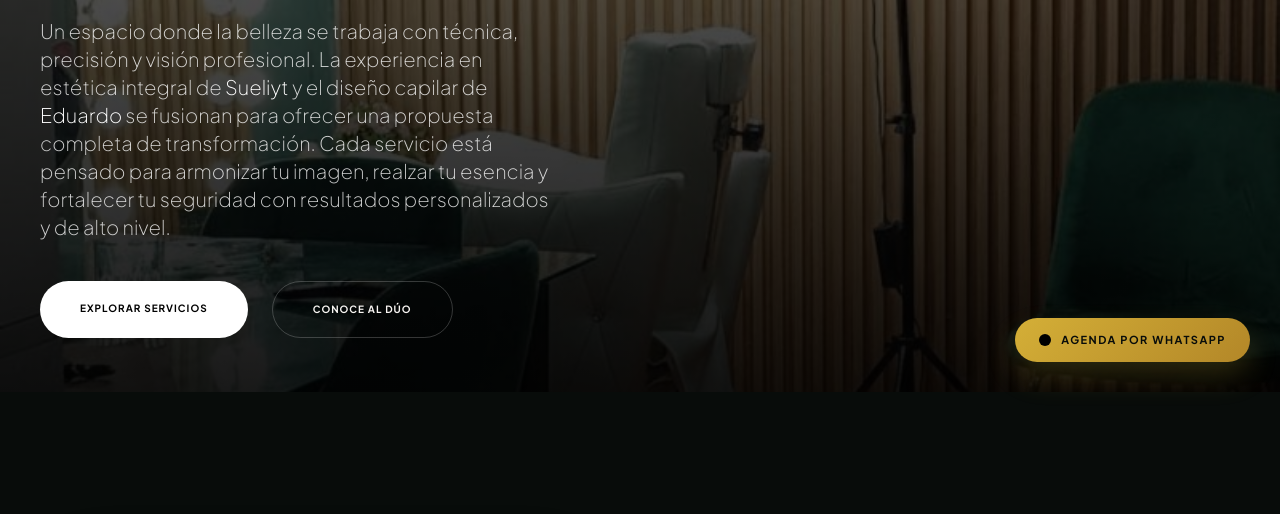
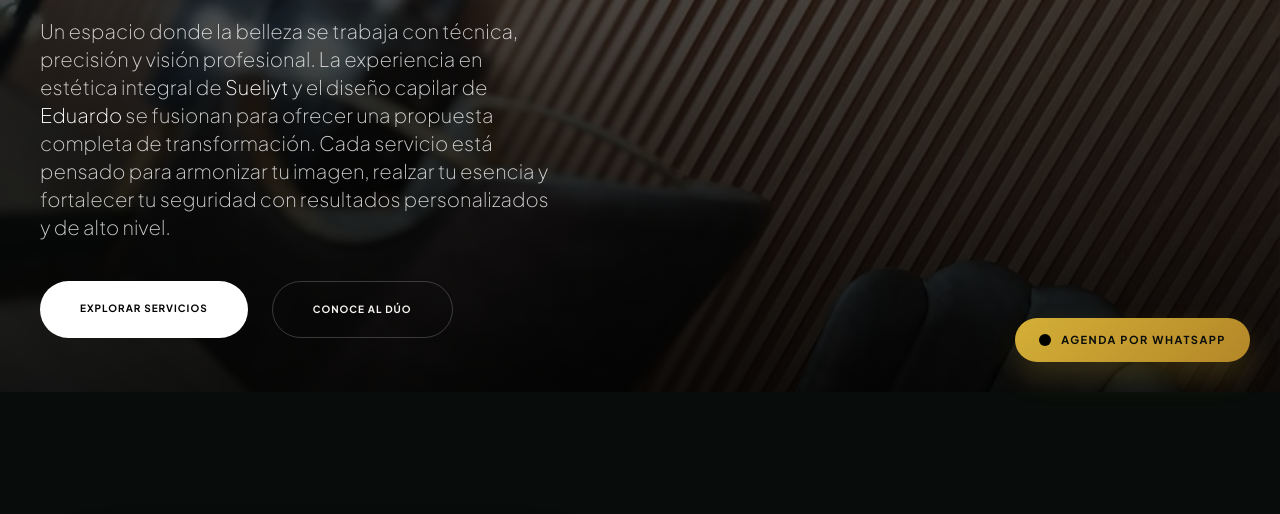
Before and after one commit to Alexander-Manosalva-Peralta/SS, a plain HTML site: page index.html in a window 1280 px wide. Shown: the part 408-922 px from the top of the page. Drawn offline with nearby package versions, Linux system fonts and the light colour scheme.

Commit message:
Change hero background image in index.html

```diff
--- a/index.html
+++ b/index.html
@@ -41,7 +41,7 @@
         .hero-bg {
             background-image:
         linear-gradient(to bottom, rgba(0, 0, 0, 0.5), rgba(0, 0, 0, 0.9)),
-        url('Salon.jpeg');
+        url('IMG-20260311-WA0061.jpg');
 
             background-size: cover;
             background-position: center;
```
